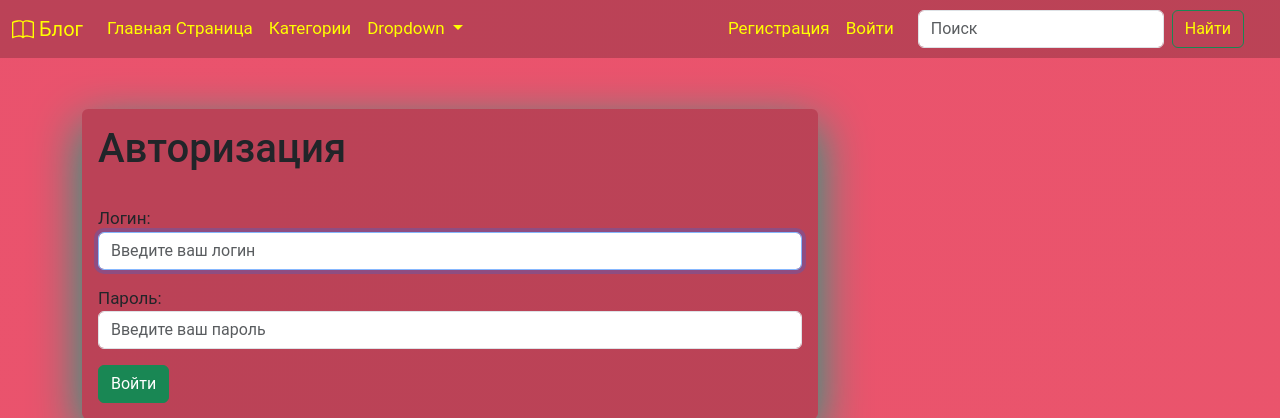
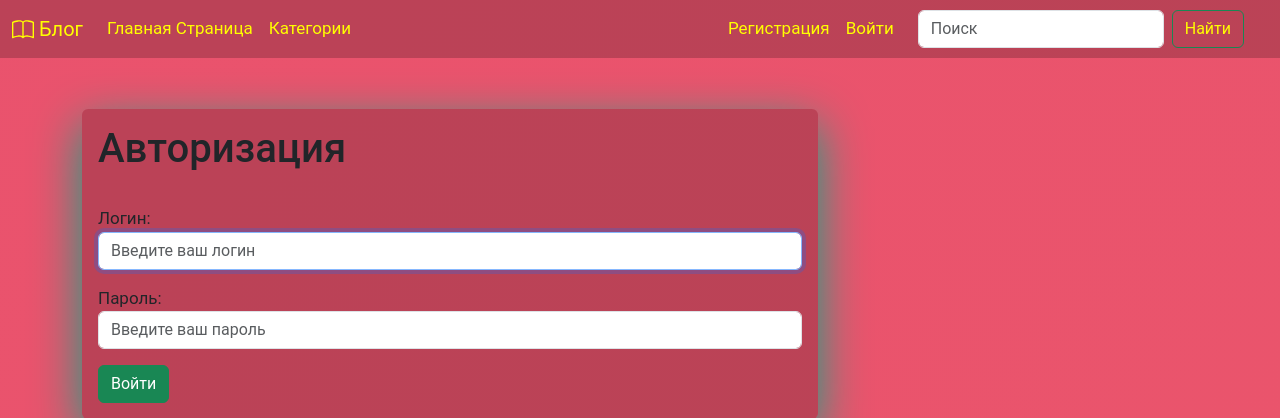
Before and after one commit to AlexAlashnikov/Graduation_Project, a Django app: a page that uses blogproject/templates/navbar.html in a window 1280 px wide. Shown: the top 418 px of the page. Run offline with Django 4.2, Linux system fonts and the light colour scheme.

Commit message:
edited the files

```diff
--- a/blogproject/blog/mixins.py
+++ b/blogproject/blog/mixins.py
@@ -11,9 +11,6 @@ class AuthorRequiredMixin(AccessMixin):
             return self.handle_no_permission()
         if request.user.is_authenticated:
             if request.user != self.get_object().author:
-                messages.info(
-                    request,
-                    "Редактирование и удаление доступно только автору.",
-                )
+                messages.info(request, "Редактирование и удаление доступно только автору.")
                 return redirect("blog:home")
         return super().dispatch(request, *args, **kwargs)
--- a/blogproject/templates/navbar.html
+++ b/blogproject/templates/navbar.html
@@ -8,21 +8,10 @@
         <div class="collapse navbar-collapse" id="navbarSupportedContent">
         <ul class="navbar-nav me-auto mb-2 mb-lg-0">
             <li class="nav-item">
-            <a class="nav-link "  aria-current="page" href="{% url 'blog:home' %}">Главная Страница</a>
+                <a class="nav-link "  aria-current="page" href="{% url 'blog:home' %}">Главная Страница</a>
             </li>
             <li class="nav-item">
                 <a class="nav-link "  aria-current="page" href="{% url 'blog:category_list' %}">Категории</a>
-                </li>
-            <li class="nav-item dropdown">
-            <a class="nav-link dropdown-toggle" href="#" role="button" data-bs-toggle="dropdown" aria-expanded="false">
-                Dropdown
-            </a>
-            <ul class="dropdown-menu">
-                <li><a class="dropdown-item" href="#">Action</a></li>
-                <li><a class="dropdown-item" href="#">Another action</a></li>
-                <li><hr class="dropdown-divider"></li>
-                <li><a class="dropdown-item" href="#">Something else here</a></li>
-            </ul>
             </li>
         </ul>
         <ul class="navbar-nav me-3">
```
Also changed, not shown: README.md, blogproject/templates/messages.html (indentation only).
